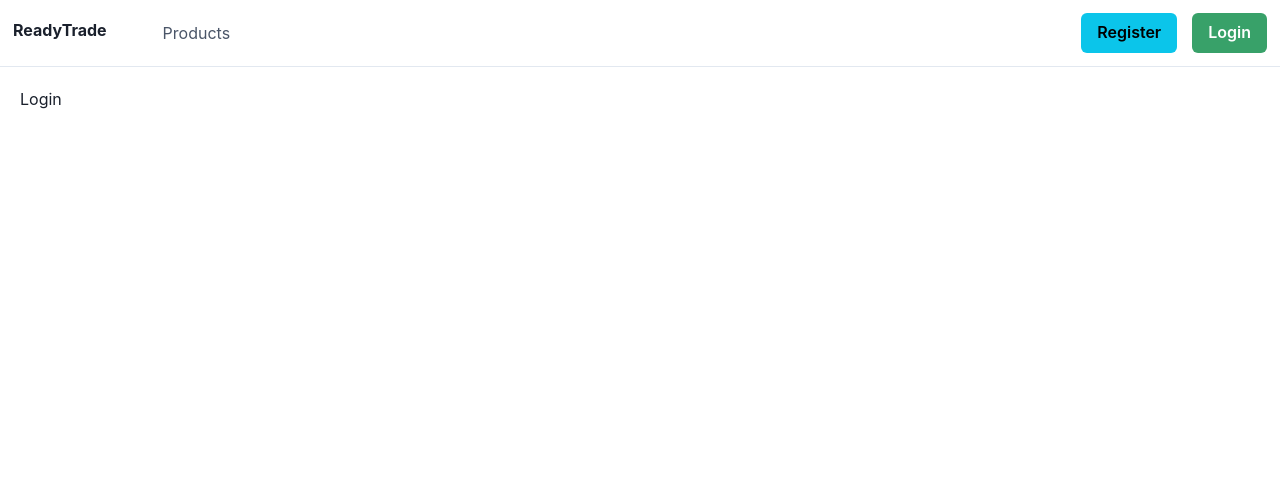
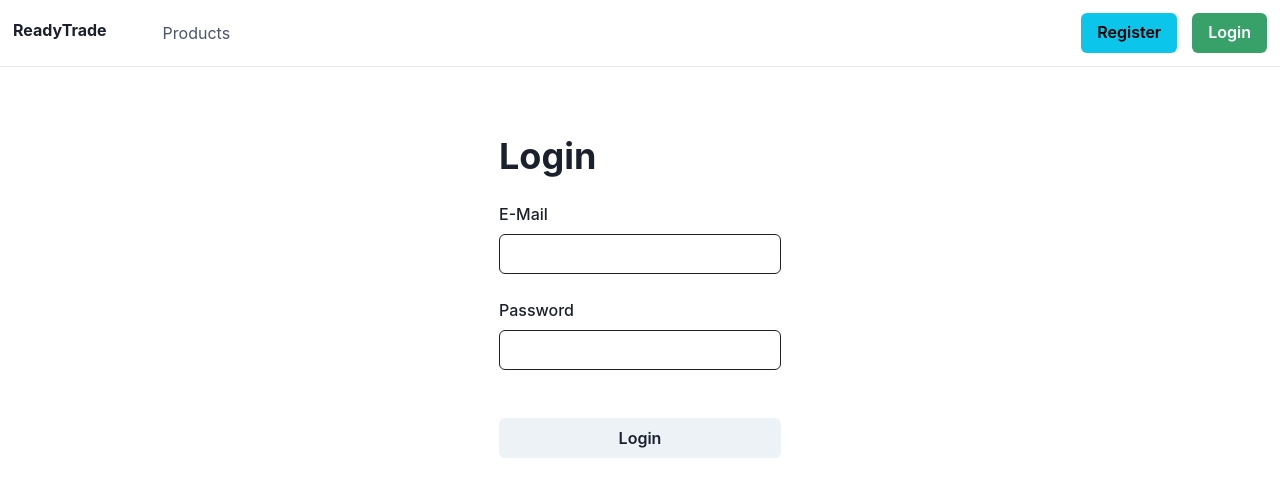
Before and after one commit to rasitdeveloper/e-commerce-project, a React (Create React App) app in the folder client/: page /login in a window 1280 px wide. Shown: the top 496 px of the page. Built offline with nearby package versions, Linux system fonts and the light colour scheme; no server answers.

Commit message:
Add Login

```diff
--- a/client/src/api.js
+++ b/client/src/api.js
@@ -46,6 +46,10 @@ export const fetchMe = async () => {
 
 export const toLogout = async () => {
 	const { data } = await axios.post('http://localhost:4000/auth/logout',{refresh_token: localStorage.getItem("refresh-token"),});
-
 	return data;
 };
+
+export const toLogin = async (input) => {
+	const { data } = await axios.post('http://localhost:4000/auth/login',input);
+	return data;
+};
--- a/client/src/pages/Auth/Login/index.js
+++ b/client/src/pages/Auth/Login/index.js
@@ -1,8 +1,78 @@
 import React from 'react'
+import { Flex, Box, Heading, FormControl, FormLabel, Input, Button, Alert } from "@chakra-ui/react"
+import validationSchema from './validations'
+import { useNavigate } from "react-router-dom"
+
+const { useFormik } = require("formik");
+const { toLogin } = require("../../../api")
+const { useAuth } = require("../../../contexts/AuthContext")
 
 function Login() {
+  let navigate = useNavigate();
+  const { login } = useAuth()
+
+  const formik = useFormik({
+    initialValues: {
+      email: "",
+      password: "",
+    },
+    validationSchema,
+    onSubmit: async (values, bag) => {
+      try{
+        const loginResponse = await toLogin({email:values.email,password:values.password});
+        console.log(loginResponse)
+        login(loginResponse)
+        navigate('/profile')
+      } catch (e) {
+        bag.setErrors({ general: e.response.data.message });
+      }
+    },
+  })
+
+
   return (
-    <div>Login</div>
+    <div>
+      <Flex align="center" width="full" justifyContent="center">
+        <Box pt={12}>
+          <Box>
+            <Heading>Login</Heading>
+          </Box>
+          <Box my={6}>
+						{formik.errors.general && (
+							<Alert status="error">{formik.errors.general}</Alert>
+						)}
+					</Box>
+          <Box my={6} textAlign="left">
+            <form onSubmit={formik.handleSubmit}>
+              <FormControl>
+                <FormLabel>E-Mail</FormLabel>
+                <Input
+                name='email'
+                onChange={formik.handleChange}
+                onBlur={formik.handleBlur}
+                value={formik.values.email}
+                isInvalid={formik.touched.email && formik.errors.email}
+                />
+              </FormControl>
+              <FormControl mt={6}>
+                <FormLabel>Password</FormLabel>
+                <Input
+                name='password'
+                type="password"
+                onChange={formik.handleChange}
+                onBlur={formik.handleBlur}
+                value={formik.values.password}
+                isInvalid={formik.touched.password && formik.errors.password}
+                />
+              </FormControl>
+              <Button mt={12} width="full" type='submit'>
+                Login
+              </Button>
+            </form>
+          </Box>
+        </Box>
+      </Flex>
+    </div>
   )
 }
 
--- /dev/null
+++ b/client/src/pages/Auth/Login/validations.js
@@ -0,0 +1,14 @@
+import * as yup from "yup";
+
+const validations = yup.object().shape({
+	email: yup
+		.string()
+		.email("Enter a valid email.")
+		.required("Email is required!"),
+	password: yup
+		.string()
+		.min(5, "Password must be at least 5 characters.")
+		.required(),
+});
+
+export default validations;
```
Also changed, not shown: 1 other file (tests, documents, lock files or other folders).
